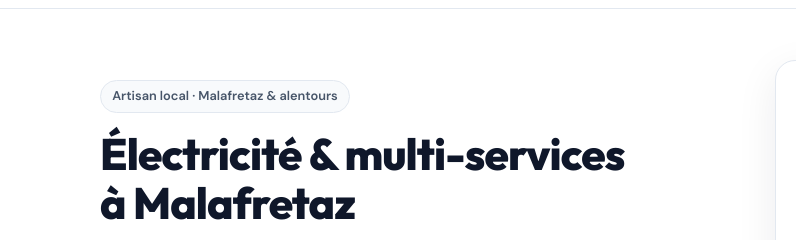
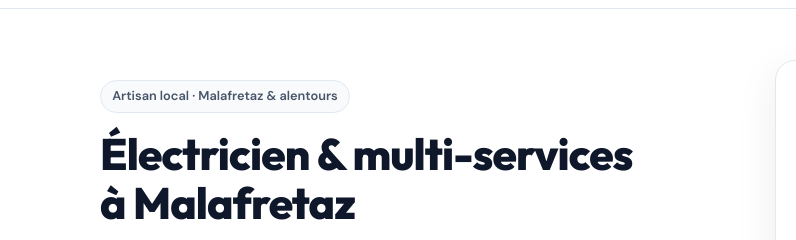
Before and after one commit to progbun/ungelec, a plain HTML site: page index.html in a window 1280 px wide. Shown: the part 60-300 px from the top of the page, 0-796 px from the left. Drawn offline with Linux system fonts and the light colour scheme.

Commit message:
SEO: H1 contient le mot-cle 'electricien'

```diff
--- a/index.html
+++ b/index.html
@@ -140,7 +140,7 @@
       <div class="container hero__grid">
         <div class="hero__content">
           <p class="eyebrow">Artisan local · Malafretaz &amp; alentours</p>
-          <h1>Électricité &amp; multi-services<br>à Malafretaz</h1>
+          <h1>Électricien &amp; multi-services<br>à Malafretaz</h1>
           <p class="lead">Installation, mise en conformité, dépannage et petits travaux chez les particuliers. Un seul interlocuteur, un devis écrit avant travaux, des délais tenus.</p>
           <div class="hero__actions">
             <a class="btn btn--primary" href="#devis">Demander un devis</a>
```
